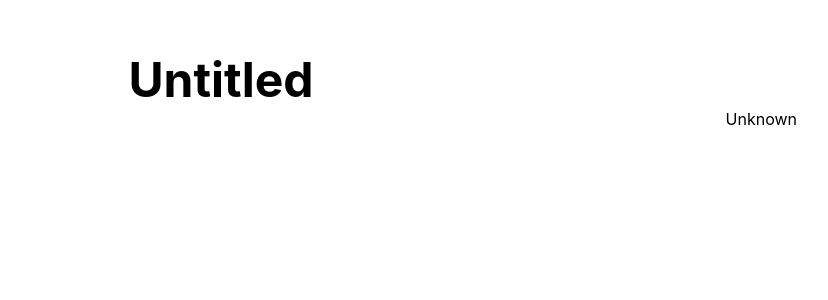
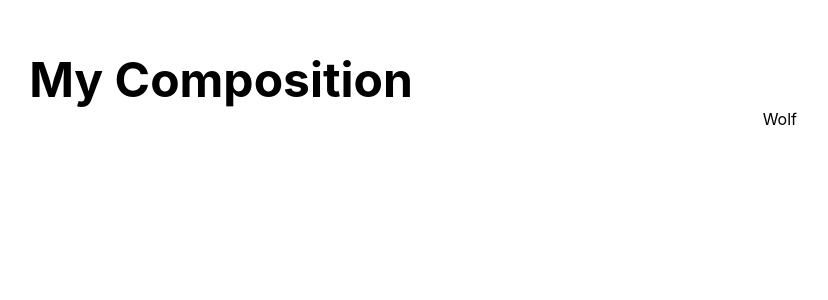
Before and after one commit to chriswolfdesign/hustle-front-web, a React (Create React App) app: page / in a window 1280 px wide. Shown: the top 300 px of the page, without its empty margins (419-1247 px from the left). Built offline with nearby package versions, Linux system fonts and the light colour scheme.

Commit message:
Added composer name to ScoreComposer

```diff
--- a/src/components/score/Score.tsx
+++ b/src/components/score/Score.tsx
@@ -5,7 +5,7 @@ import ScoreHeader from "../score_header/ScoreHeader";
 function Score(): ReactElement {
     return (
         <div className="Score">
-            <ScoreHeader />
+            <ScoreHeader title="My Composition" />
         </div>
     );
 }
--- a/src/components/score_composer/ScoreComposer.tsx
+++ b/src/components/score_composer/ScoreComposer.tsx
@@ -1,8 +1,14 @@
 import React, { ReactElement } from "react";
 import "./ScoreComposer.css";
 
-function ScoreComposer(): ReactElement {
-    return <div className="ScoreComposer">Unknown</div>;
+interface ScoreComposerProps {
+    composer?: string;
+}
+
+function ScoreComposer({
+    composer = "Unknown",
+}: ScoreComposerProps): ReactElement {
+    return <div className="ScoreComposer">{composer}</div>;
 }
 
 export default ScoreComposer;
--- a/src/components/score_header/ScoreHeader.tsx
+++ b/src/components/score_header/ScoreHeader.tsx
@@ -11,7 +11,7 @@ function ScoreHeader({ title = "Untitled" }: ScoreHeaderProps): ReactElement {
     return (
         <div className="ScoreHeader">
             <ScoreTitle title={title} />
-            <ScoreComposer />
+            <ScoreComposer composer="Wolf" />
         </div>
     );
 }
```
Also changed, not shown: 1 other file (tests, documents, lock files or other folders).
